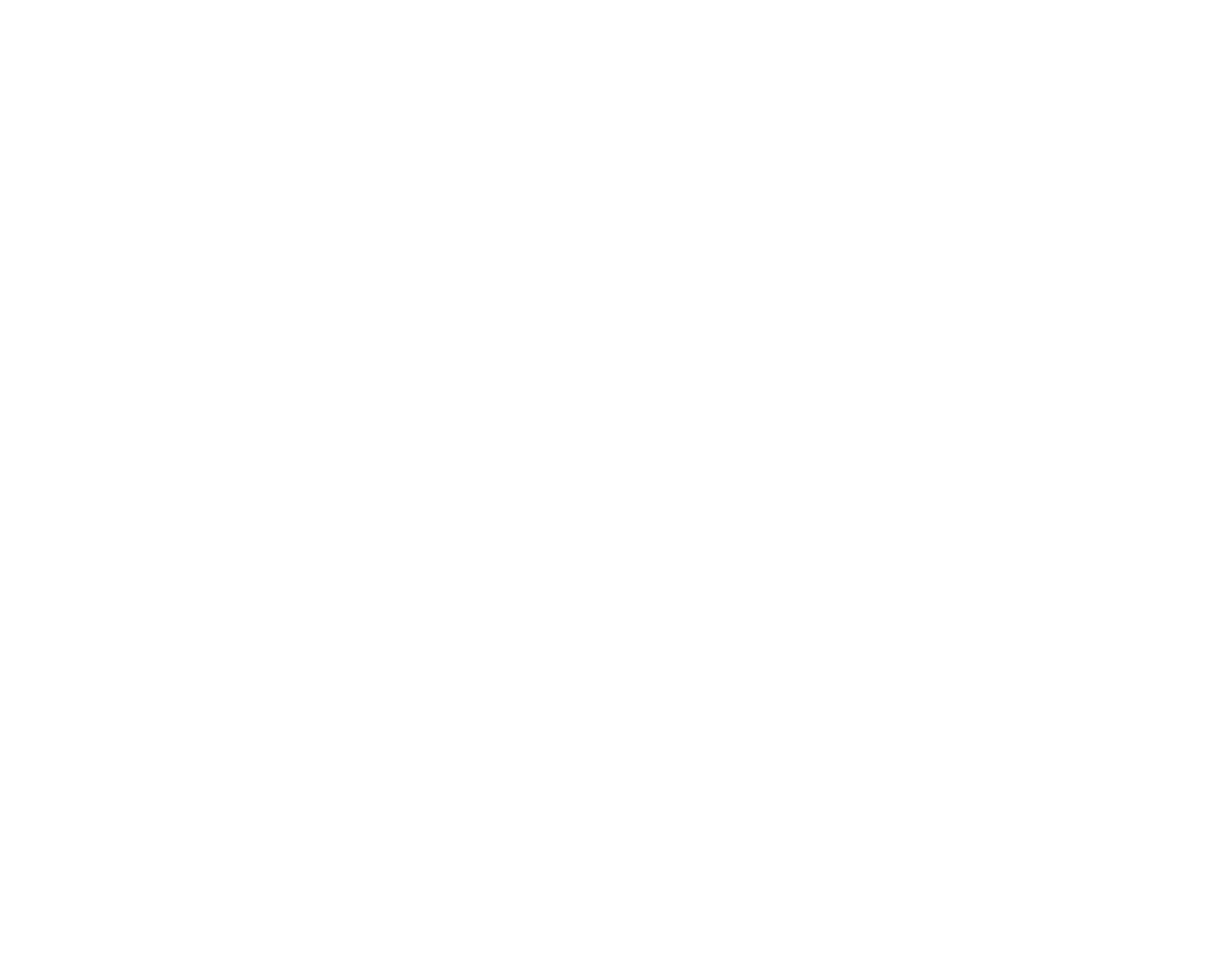
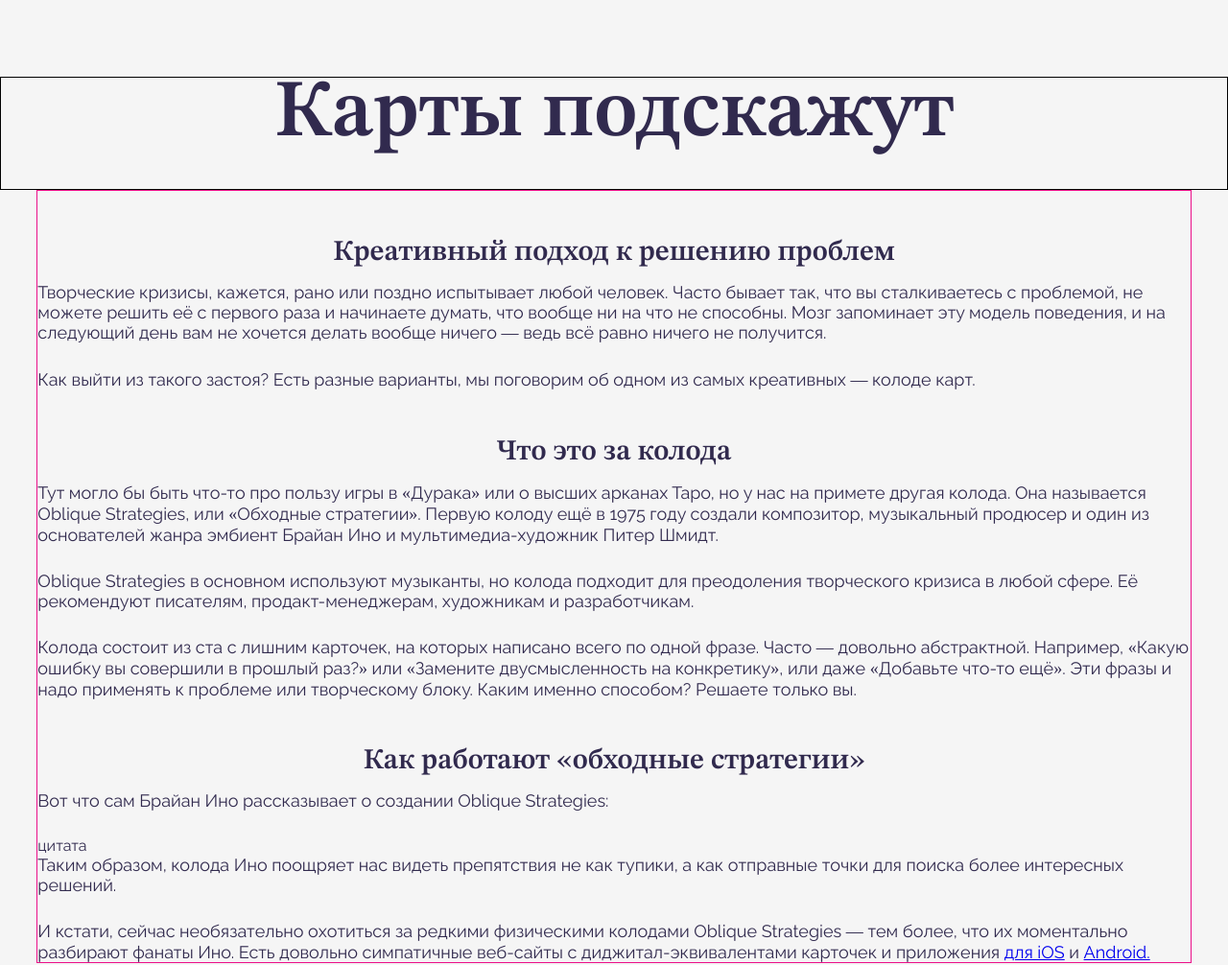
Before and after one commit to nikozszs/karty-podskazhyt, a plain HTML site: page index.html in a window 1280 px wide. Shown: the whole page at 96% size. Before the commit the page ends 800 px from the top, so only its background shows below. Drawn offline with Linux system fonts and the light colour scheme.

Commit message:
header 1/2 main

```diff
--- a/index.html
+++ b/index.html
@@ -9,11 +9,37 @@
     <link rel="icon" href="./images/favicon.ico" sizes="any" />
     <link rel="icon" href="./images/favicon.svg" type="image/svg+xml" />
     <link rel="apple-touch-icon" href="./images/favicon.png" />
-    <link rel="stylesheet" href="./styles/style.css" />
+    <link rel="stylesheet" href="./fonts/fonts.css">
+    <link rel="stylesheet" href="./styles/variables.css">
+    <link rel="stylesheet" href="./styles/globals.css">
+    <link rel="stylesheet" href="./styles/style.css">
+    <link rel="stylesheet" href="./styles/themes.css">
   </head>
   <body class="page theme_dark">
-    <header class="header"></header>
-    <main class="content content-section"></main>
+    <header class="header">
+      <h1 class="header__title heading">Карты подскажут</h1>
+    </header>
+    <main class="content content-section">
+      <h2 class="content__title heading">Креативный подход к решению проблем</h2>
+      <div class="content__text-block">
+        <p class="content__paragraph">Творческие кризисы, кажется, рано или поздно испытывает любой человек. Часто бывает так, что вы сталкиваетесь с проблемой, не можете решить её с первого раза и начинаете думать, что вообще ни на что не способны. Мозг запоминает эту модель поведения, и на следующий день вам не хочется делать вообще ничего — ведь всё равно ничего не получится.</p>
+        <p class="content__paragraph">Как выйти из такого застоя? Есть разные варианты, мы поговорим об одном из самых креативных — колоде карт.</p>
+      </div>
+      <h2 class="content__title heading">Что это за колода</h2>
+      <div class="content__text-block">
+        <p class="content__paragraph">Тут могло бы быть что-то про пользу игры в «Дурака» или о высших арканах Таро, но у нас на примете другая колода. Она называется Oblique Strategies, или «Обходные стратегии». Первую колоду ещё в 1975 году создали композитор, музыкальный продюсер и один из основателей жанра эмбиент Брайан Ино и мультимедиа-художник Питер Шмидт.</p>
+        <p class="content__paragraph">Oblique Strategies в основном используют музыканты, но колода подходит для преодоления творческого кризиса в любой сфере. Её рекомендуют писателям, продакт-менеджерам, художникам и разработчикам.</p>
+        <p class="content__paragraph">Колода состоит из ста с лишним карточек, на которых написано всего по одной фразе. Часто — довольно абстрактной. Например, «Какую ошибку вы совершили в прошлый раз?» или «Замените двусмысленность на конкретику», или даже «Добавьте что-то ещё». Эти фразы и надо применять к проблеме или творческому блоку. Каким именно способом? Решаете только вы.</p>
+      </div>
+      <h2 class="content__title heading">Как работают «обходные стратегии»</h2>
+      <div class="content__text-block">
+        <p class="content__paragraph">Вот что сам Брайан Ино рассказывает о создании Oblique Strategies:</p>
+        цитата
+        <p class="content__paragraph">Таким образом, колода Ино поощряет нас видеть препятствия не как тупики, а как отправные точки для поиска более интересных решений.</p>
+        <p class="content__paragraph">И кстати, сейчас необязательно охотиться за редкими физическими колодами Oblique Strategies — тем более, что их моментально разбирают фанаты Ино. Есть довольно симпатичные веб-сайты с диджитал-эквивалентами карточек и приложения <a href="https://apps.apple.com/us/app/oblique-strategies-se/id1104927011" target="_blank">для iOS</a> и <a href="https://play.google.com/store/apps/details?id=com.monoloco.obliquestrategies&hl=en_US&gl=US&pli=1" target="_blank">Android.</a></p>
+
+      </div>
+    </main>
     <footer class="footer"></footer>
 
     <!-- Раскомментируйте строчку ниже, когда вёрстка будет готова. Если вы назвали все классы. как нужно, переключатель темы будет работать -->
--- /dev/null
+++ b/styles/globals.css
@@ -0,0 +1,22 @@
+*,
+*::before,
+*::after {
+  box-sizing: border-box;
+}
+
+.page {
+  min-inline-size: 360px;
+  margin: 0;
+}
+
+p,
+h1,
+h2,
+h3,
+blockquote,
+ul,
+ol,
+li,
+figure {
+  margin: 0;
+}
--- a/styles/style.css
+++ b/styles/style.css
@@ -1,22 +1,57 @@
-*,
-*::before,
-*::after {
-  box-sizing: border-box;
+.page {
+    min-inline-size: 320px;
+    min-block-size: 100dvb;
+    font-family: var(--main-font), sans-serif;
+    background-color: var(--bg-color);
+    color: var(--text-color);
+    background-repeat: no-repeat;
+    background-position: center;
+    background-size: cover;
+    margin-bottom: clamp(0.563rem, 0rem + 2.5dvb, 2.25rem);
 }
 
-.page {
-  min-inline-size: 360px;
-  margin: 0;
+.heading {
+    font-family: var(--accent-font), sans-serif;
+    line-height: 90%;
+    display: flex;
+    justify-self: center;
+    align-items: center;
+    font-weight: 600;
 }
 
-p,
-h1,
-h2,
-h3,
-blockquote,
-ul,
-ol,
-li,
-figure {
-  margin: 0;
+.header {
+    margin-top: clamp(2.25rem, 0rem + 10dvb, 9rem);
+    border: 1px solid black;
 }
+
+.header__title {
+    font-size: clamp(3.75rem, 2.5rem + 5.556dvb, 7.5rem);
+    margin-left: clamp(1.125rem, 0.083rem + 4.63dvb, 4.25rem);
+    margin-right: clamp(1.125rem, 0.083rem + 4.63dvb, 4.25rem);
+    margin-bottom: 40px;
+}
+
+.content-section {
+    margin-left: clamp(1.125rem, 0.083rem + 4.63dvb, 4.25rem);
+    margin-right: clamp(1.125rem, 0.083rem + 4.63dvb, 4.25rem);
+    border: 1px solid rgb(236, 16, 137);
+}
+
+.content__title {
+    font-size: 30px;
+    margin-top: clamp(1.438rem, 0.021rem + 6.296dvb, 5.688rem);
+    margin-bottom: clamp(0.5rem, 0rem + 2.222dvb, 2rem);
+}
+
+.content__text-block {}
+
+.content__paragraph {
+    padding-bottom: 0;
+    color: inherit;
+    font-family: var(--main-font);
+    font-size: 18px;
+}
+
+.content__text-block .content__paragraph:not(:last-child)  {
+    padding-bottom: 1.5em;
+}
```
